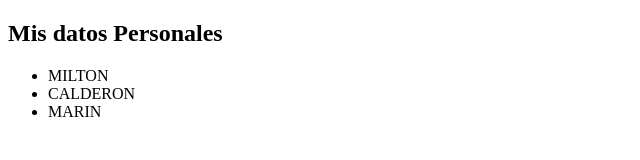
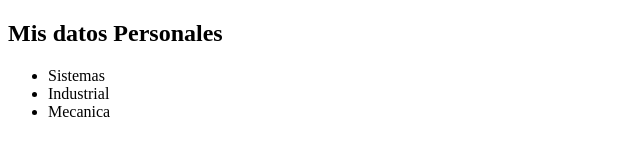
Before and after one commit to tinyayoc/milton-calderon, a plain HTML site: page index.html in a window 1280 px wide. Shown: the full height of the page, 0-640 px from the left. Drawn offline with Linux system fonts and the light colour scheme.

Commit message:
Update index.html

```diff
--- a/index.html
+++ b/index.html
@@ -9,9 +9,9 @@
 <body>
     <h2>Mis datos Personales</h2>
     <ul>
-        <li>MILTON</li>
-        <li>CALDERON</li>
-        <li>MARIN</li>
+        <li>Sistemas</li>
+        <li>Industrial</li>
+        <li>Mecanica</li>
     </ul>
 </body>
 </html>
```
